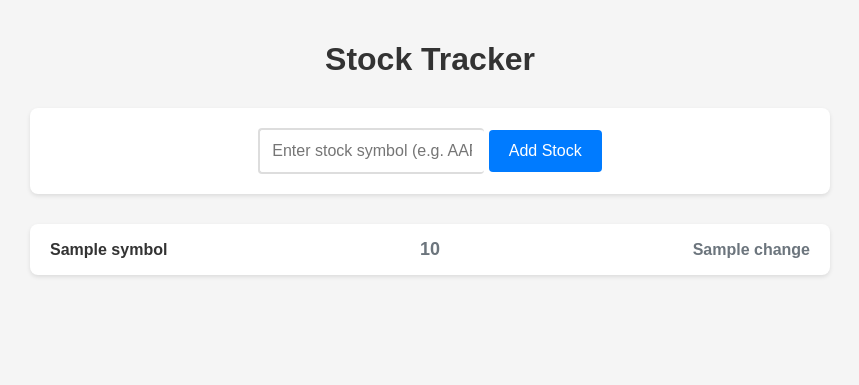
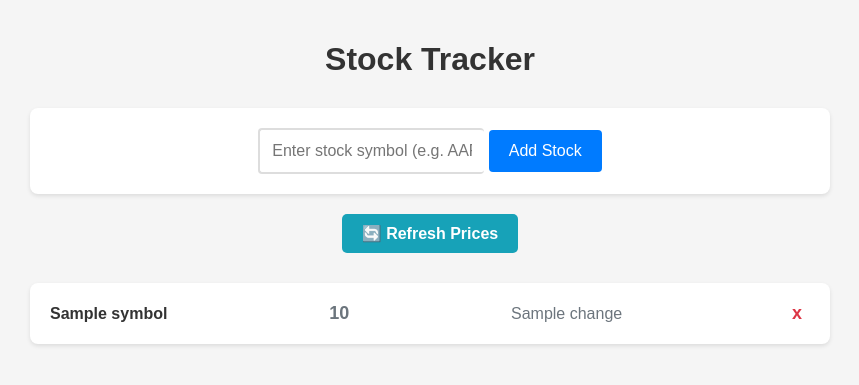
Before and after one commit to bluelion1999/Stock_Tracker, a Flask app: template templates/index.html in a window 1280 px wide. Shown: the top 385 px of the page, without its empty margins (210-1069 px from the left). Run offline with Flask 3, Linux system fonts and the light colour scheme; the template is opened without the code that fills it: most values are stand-ins (such as "Sample title", 1, 10 or a date in 2020).

Commit message:
added support first the css and index

```diff
--- a/static/style.css
+++ b/static/style.css
@@ -47,6 +47,42 @@
 
 button:hover { /*Similar pseudoclass to :focus only applies when cursor is over button*/
     background-color: #0056b3;   /* Darker blue on hover */
+}
+
+/* Remove button styles */
+.remove-btn {
+    color: #dc3545;
+    text-decoration: none;
+    font-size: 18px;
+    font-weight: bold;
+    padding: 5px 8px;
+    border-radius: 3px;
+    transition: background-color 0.2s;
+}
+
+.remove-btn:hover {
+    background-color: #f8f9fa;
+}
+
+/* Refresh section styles */
+.refresh-section {
+    text-align: center;
+    margin: 20px 0;
+}
+
+.refresh-btn {
+    display: inline-block;
+    padding: 10px 20px;
+    background-color: #17a2b8;
+    color: white;
+    text-decoration: none;
+    border-radius: 5px;
+    font-weight: bold;
+    transition: background-color 0.2s;
+}
+
+.refresh-btn:hover {
+    background-color: #138496;
 }
 
 #stockList { /*# is for an Id*/
--- a/templates/index.html
+++ b/templates/index.html
@@ -26,6 +26,12 @@
                 <button type="submit">Add Stock</button>
             </form>
         </div>
+                    <!-- Refresh section -->
+        {% if stocks %}
+        <div class="refresh-section">
+            <a href="/refresh_prices" class="refresh-btn">🔄 Refresh Prices</a>
+        </div>
+        {% endif %}
 
         <!-- Where Stocks will appear-->
         <div id="stockList">
@@ -43,6 +49,7 @@
                             <span class="price-neutral">{{ stock.price }}</span>
                             <span class="price-neutral">{{ stock.change }}</span>
                         {% endif %}
+                        <a href="/remove/{{ stock.symbol }}" class="remove-btn">x</a>
                     </div>
                 {% endfor %}
             {% else %}
```
